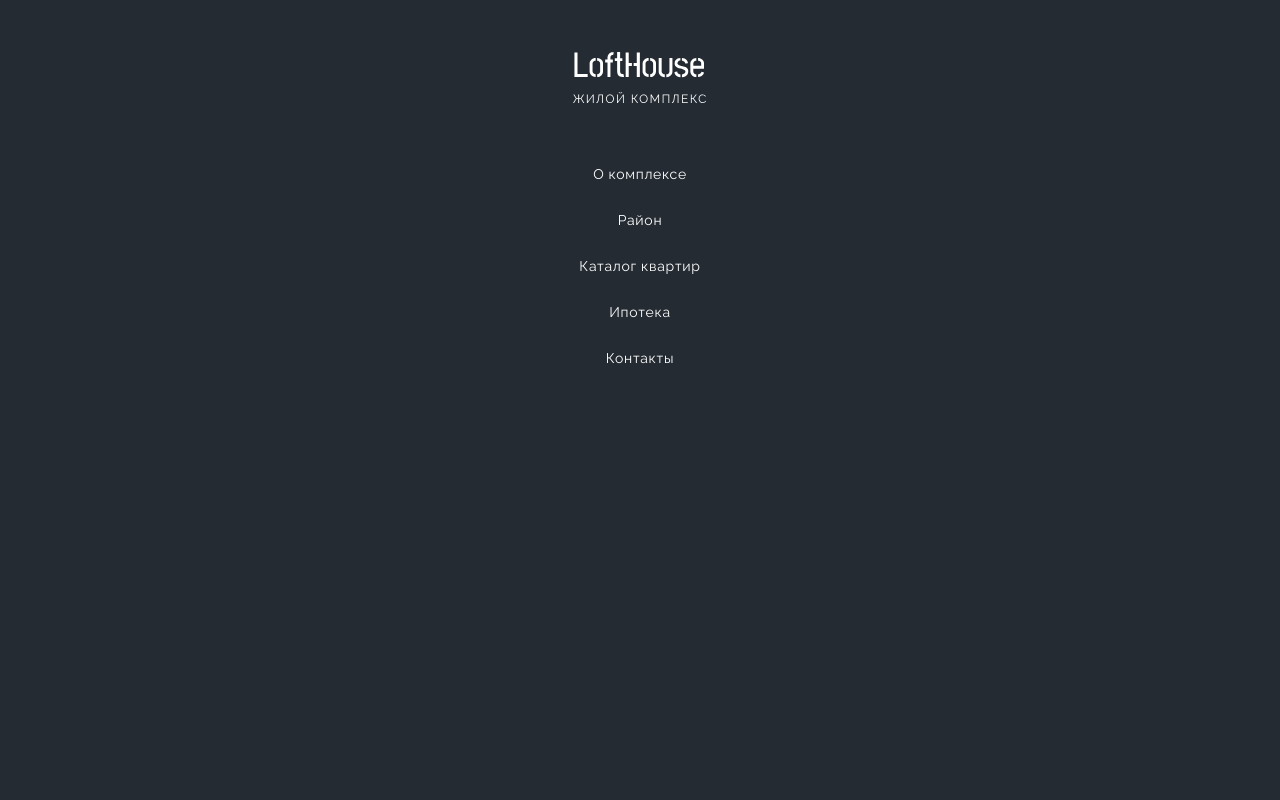
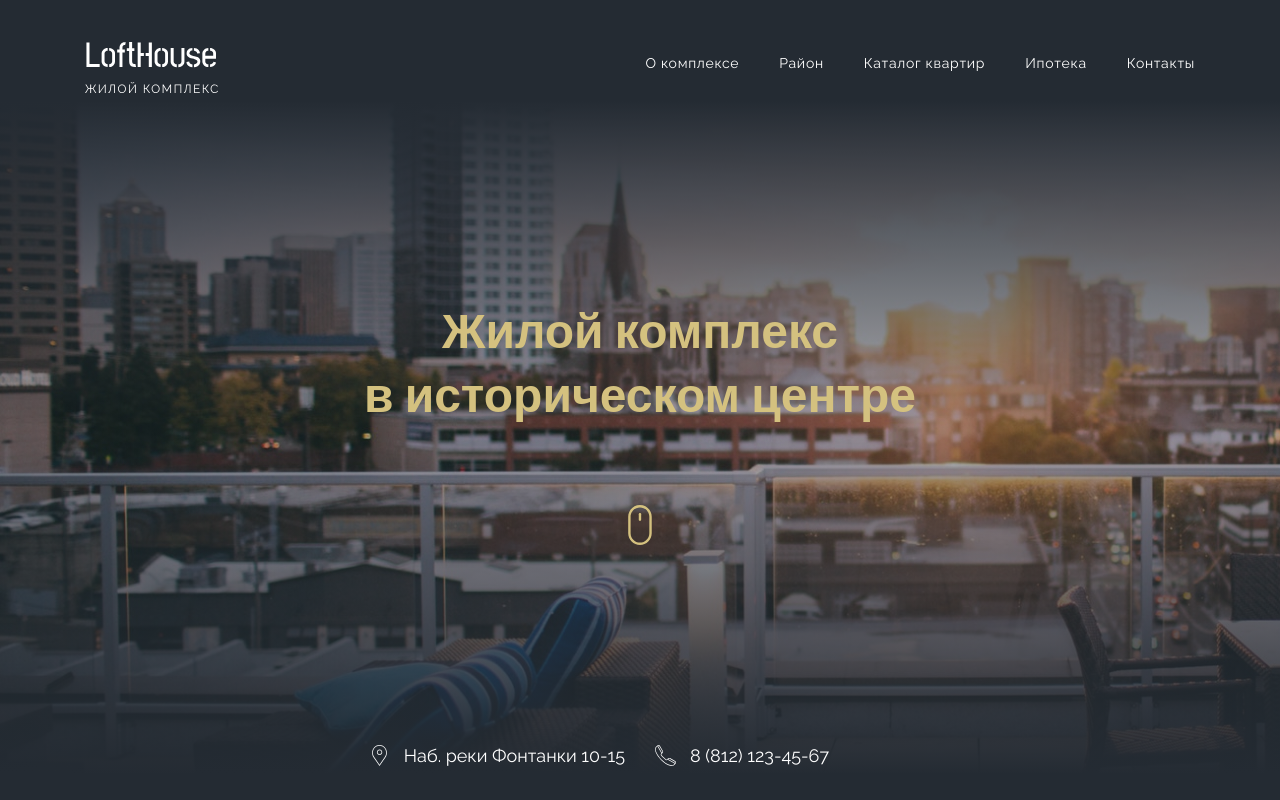
Before and after one commit to staro/lofthouse, a plain HTML site: page index.html in a window 1280 px wide. Shown: the top 800 px of the page. Drawn offline with nearby package versions, Linux system fonts and the light colour scheme.

Commit message:
добавлена мобильная навигация

```diff
--- a/index.html
+++ b/index.html
@@ -13,7 +13,7 @@
         <header class="header">
             <div class="header__top">
                 <div class="container">
-                    <div class="header__top-row header__top-row--mobile">
+                    <div class="header__top-row">
                         <a href="#"><img src="/img/logo/logo.svg" alt="logo" /></a>
                         <div class="header__nav">
                             <nav class="nav">
@@ -29,7 +29,7 @@
 						<!-- Nav button -->
 						<div class="header__nav-btn">
 							<button class="nav-icon-btn">
-								<div class="nav-icon nav-icon--active"></div>
+								<div class="nav-icon"></div>
 							</button>
 						</div>
 
@@ -55,7 +55,7 @@
         </header>
         <main>
             <!-- Section Benefits -->
-            <section class="benefits none" id="benefits">
+            <section class="benefits" id="benefits">
                 <h2 class="visually-hidden">Преимущества ЖК</h2>
                 <div class="container container--small">
                     <div class="benefits__row">
@@ -79,7 +79,7 @@
                 </div>
             </section>
             <!-- Section Appartments -->
-            <section class="apartments none">
+            <section class="apartments">
                 <div class="container">
                     <div class="apartments__title">
                         <h2 class="title-2">Наши квартиры</h2>
@@ -129,7 +129,7 @@
                 </div>
             </section>
             <!-- Section Video -->
-            <section class="video none">
+            <section class="video">
                 <div class="container">
                     <h2 class="visually-hidden">Видео</h2>
                     <a href="https://www.youtube.com/watch?v=Egc6jaf8QTY" class="video__link">
@@ -139,7 +139,7 @@
                 </div>
             </section>
             <!-- Section Map -->
-            <section class="section__map none">
+            <section class="section__map">
                 <div class="container">
                     <div class="section__map-title">
                         <h2 class="title-2">Район на карте</h2>
@@ -150,7 +150,7 @@
                 </div>
             </section>
             <!-- Section Feedback -->
-            <section class="feedback none">
+            <section class="feedback">
                 <div class="container">
                     <div class="feedback__title">
                         <h2 class="title-2">Есть вопросы?</h2>
@@ -167,7 +167,7 @@
             </section>
         </main>
         <!-- Section Footer -->
-        <footer class="footer none">
+        <footer class="footer">
             <div class="container">
                 <div class="footer__row">
                     <div class="footer__logo">
--- a/js/main.js
+++ b/js/main.js
@@ -0,0 +1,11 @@
+/* Nav Icon */
+
+const navBtn = document.querySelector('.nav-icon-btn');
+const navIcon = document.querySelector('.nav-icon');
+const nav = document.querySelector('.header__top-row');
+
+navBtn.onclick = function () {
+    navIcon.classList.toggle('nav-icon--active');
+    nav.classList.toggle('header__top-row--mobile');
+    document.body.classList.toggle('no-scroll');
+};
--- a/scss/base/_base.scss
+++ b/scss/base/_base.scss
@@ -57,6 +57,10 @@ h1 {
     color: $color-accent;
     font-size: 36px;
     font-weight: 700;
+
+	@include mediaTablet {
+		font-size: 22px;
+	}
 }
 
 .link-bold {
@@ -64,6 +68,12 @@ h1 {
     color: $color-accent;
 }
 
+// Скрывает элементы
 .none {
     display: none !important;
 }
+
+// Убирает скролл
+.no-scroll {
+    overflow-y: hidden;
+}
--- a/scss/base/_vars.scss
+++ b/scss/base/_vars.scss
@@ -13,4 +13,4 @@ $privacy: #e7e7e7;
 $color-footer: #2d343c;
 
 // Media
-$tablet: 992px;
+$tablet: 959px;
--- a/scss/blocks/_apartments.scss
+++ b/scss/blocks/_apartments.scss
@@ -1,5 +1,6 @@
 .apartments {
     position: relative;
+    overflow: hidden;
 
     &::before {
         content: 'III';
@@ -7,19 +8,27 @@
         right: calc(50% + 555px);
         transform: translate(50%, 0%);
 
-		// Mixin
+        // Mixin
         @include decorNumber;
     }
 }
 
 .apartments__title {
     margin-bottom: 88px;
+
+    @include mediaTablet {
+        margin-bottom: 35px;
+    }
 }
 
 .apartments__cards {
     display: grid;
     grid-template-columns: repeat(2, 1fr);
-    // For Media
-    // grid-template-columns: repeat(auto-fit, minmax(290px, 1fr));
     gap: 30px;
+
+    @include mediaTablet {
+        display: grid;
+        grid-template-columns: repeat(auto-fit, minmax(290px, 1fr));
+        gap: 30px;
+    }
 }
--- a/scss/blocks/_benefits.scss
+++ b/scss/blocks/_benefits.scss
@@ -1,6 +1,7 @@
 .benefits {
     position: relative;
     padding: 120px 0;
+    overflow: hidden;
 
     &::after {
         content: 'II';
@@ -8,7 +9,7 @@
         left: calc(50% + 555px);
         transform: translate(-50%, 0%);
 
-		// Mixin
+        // Mixin
         @include decorNumber;
     }
 }
@@ -16,6 +17,12 @@
 .benefits__row {
     display: flex;
     column-gap: 70px;
+
+	@include mediaTablet {
+		display: grid;
+		grid-template-columns: repeat(auto-fit, minmax(290px, 1fr));
+		gap: 35px;
+	}
 }
 
 .benefits__item {
@@ -24,6 +31,14 @@
 
 .benefits__item-img {
     margin-bottom: 53px;
+
+	@include mediaTablet {
+		width: 60px;
+		height: 60px;
+		margin-bottom: 20px;
+
+	}
+
 }
 
 .benefits__item-text {
@@ -31,4 +46,8 @@
     font-size: 20px;
     font-weight: 300;
     line-height: 1.35;
+
+	@include mediaTablet {
+		font-size: 16px;
+	}
 }
--- a/scss/blocks/_cards.scss
+++ b/scss/blocks/_cards.scss
@@ -1,7 +1,6 @@
 .card {
     position: relative;
     display: inline-block;
-    overflow: hidden;
     color: $color-text;
 
     &::before {
@@ -56,4 +55,10 @@
     font-family: $font-main;
     font-size: 24px;
     font-weight: 400;
+
+    @include mediaTablet {
+        font-size: 16px;
+		left: 30px;
+		bottom: 22px;
+    }
 }
--- a/scss/blocks/_cta.scss
+++ b/scss/blocks/_cta.scss
@@ -2,6 +2,10 @@
     padding: 180px 0;
     background: linear-gradient(180deg, $color-dark 10.42%, rgba(36, 43, 51, 0) 50.52%, $color-dark 90.1%),
         linear-gradient(0deg, rgba(36, 43, 51, 0.9), rgba(36, 43, 51, 0.9)), url('/img/cta/cta-bg.jpg'), #c4c4c4;
+
+		@include mediaTablet {
+			padding: 60px 0;
+		}
 }
 
 .cta__title {
@@ -12,8 +16,16 @@
     display: grid;
     grid-template-columns: 1fr 1fr;
     gap: 30px;
+
+	@include mediaTablet {
+		grid-template-columns: 1fr;
+	}
 }
 
 .cta__text {
     line-height: 1.5;
+
+	@include mediaTablet {
+		font-size: 14px;
+	}
 }
--- a/scss/blocks/_feedback.scss
+++ b/scss/blocks/_feedback.scss
@@ -1,9 +1,17 @@
 .feedback {
     margin-bottom: 180px;
+
+	@include mediaTablet {
+		margin-bottom: 35px;
+	}
 }
 
 .feedback__title {
     margin-bottom: 38px;
+
+	@include mediaTablet {
+		margin-bottom: 26px;
+	}
 }
 
 .feedback__form {
@@ -11,4 +19,9 @@
     grid-template-columns: repeat(4, 1fr);
     gap: 30px;
     align-items: center;
+
+	@include mediaTablet {
+		margin-bottom: 60px;
+		grid-template-columns: 1fr;
+	}
 }
--- a/scss/blocks/_footer.scss
+++ b/scss/blocks/_footer.scss
@@ -4,12 +4,22 @@
     background-color: $color-footer;
     font-size: 14px;
     letter-spacing: 0.05em;
+
+	@include mediaTablet {
+		padding-top: 35px;
+		padding-bottom: 35px;
+	}
 }
 
 .footer__row {
     display: grid;
     grid-template-columns: repeat(4, 1fr);
     gap: 30px;
+
+	@include mediaTablet {
+		grid-template-columns: 1fr;
+		gap: 40px;
+	}
 }
 
 .footer__nav-list {
@@ -20,4 +30,8 @@
 .footer__socials {
     display: flex;
     gap: 22px;
+
+	@include mediaTablet {
+		padding-top: 15px;
+	}
 }
--- a/scss/blocks/_form.scss
+++ b/scss/blocks/_form.scss
@@ -2,6 +2,11 @@
     display: grid;
     grid-template-columns: repeat(2, 1fr);
     gap: 35px 30px;
+
+	@include mediaTablet {
+		grid-template-columns: repeat(1, 1fr);
+		row-gap: 25px;
+	}
 }
 
 .form__input {
--- a/scss/blocks/_map.scss
+++ b/scss/blocks/_map.scss
@@ -1,6 +1,7 @@
 .section__map {
     position: relative;
     padding: 180px 0;
+	overflow: hidden;
 
     &::before {
         content: 'V';
@@ -13,10 +14,18 @@
 		// Mixin
         @include decorNumber;
     }
+
+	@include mediaTablet {
+		padding: 60px 0;
+	}
 }
 
 .section__map-title {
     margin-bottom: 88px;
+
+	@include mediaTablet {
+		margin-bottom: 35px;
+	}
 }
 
 .map {
--- a/scss/blocks/_video.scss
+++ b/scss/blocks/_video.scss
@@ -1,6 +1,7 @@
 .video {
     position: relative;
     text-align: center;
+    overflow: hidden;
 
     &::after {
         content: 'IV';
@@ -9,7 +10,7 @@
         left: calc(50% + 555px);
         transform: translate(-50%, 0%);
 
-		// Mixin
+        // Mixin
         @include decorNumber;
     }
 }
@@ -46,4 +47,9 @@
     top: 50%;
     transform: translate(-50%, -50%);
     transition: transform 0.2s ease-in;
+
+    @include mediaTablet {
+        width: 60px;
+        height: 60px;
+    }
 }
```
Also changed, not shown: css/main.css.
